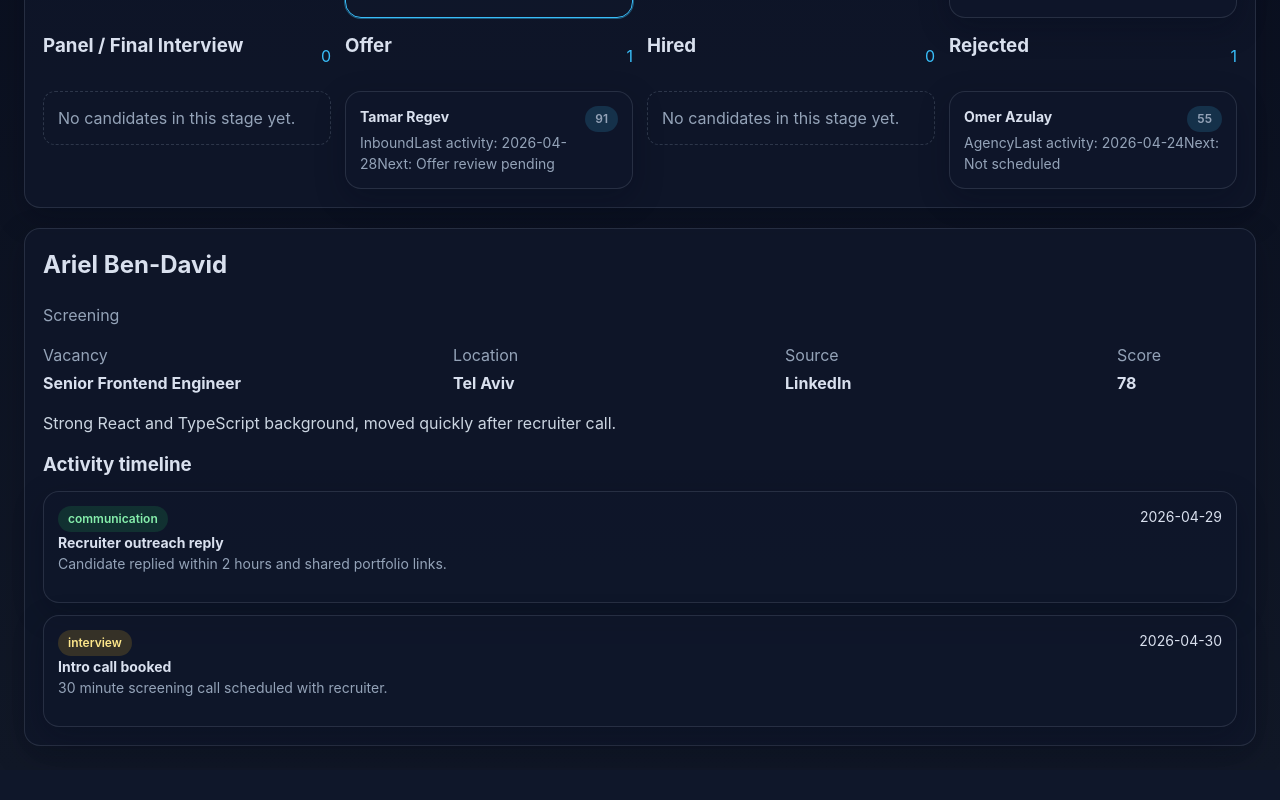
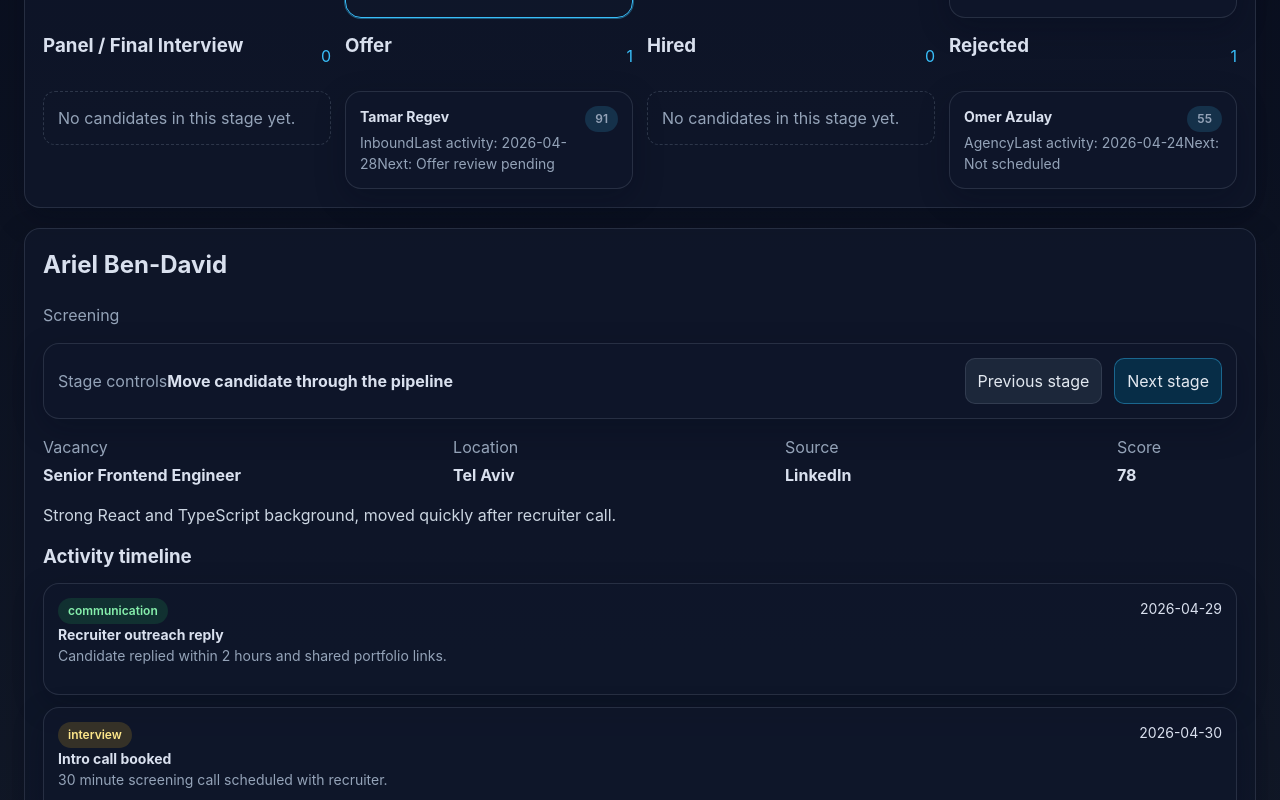
Before and after one commit to RivkindLeon/hr-recruitment-crm, a React (Vite) app: page / in a window 1280 px wide. Shown: the part 1052-1852 px from the top of the page. Before the commit the page ends 1822 px from the top, so only its background shows below. Built offline with nearby package versions, Linux system fonts and the light colour scheme.

Commit message:
feat: add candidate stage movement controls (#4)

```diff
--- a/src/App.tsx
+++ b/src/App.tsx
@@ -1,15 +1,19 @@
 import { useMemo, useState } from 'react';
-import { candidates, stageOrder, timelineEntries, vacancies } from './data/mockData';
+import { candidates as initialCandidates, stageOrder, timelineEntries, vacancies } from './data/mockData';
 import type { Candidate, CandidateStage } from './types';
 
 const formatDate = (value: string) => value;
 
-const getCandidatesForVacancy = (vacancyId: string) =>
-  candidates.filter((candidate) => candidate.vacancyId === vacancyId);
+const getCandidatesForVacancy = (allCandidates: Candidate[], vacancyId: string) =>
+  allCandidates.filter((candidate) => candidate.vacancyId === vacancyId);
 
 export default function App() {
+  const [candidateRecords, setCandidateRecords] = useState(initialCandidates);
   const [selectedVacancyId, setSelectedVacancyId] = useState(vacancies[0]?.id ?? '');
-  const vacancyCandidates = useMemo(() => getCandidatesForVacancy(selectedVacancyId), [selectedVacancyId]);
+  const vacancyCandidates = useMemo(
+    () => getCandidatesForVacancy(candidateRecords, selectedVacancyId),
+    [candidateRecords, selectedVacancyId],
+  );
   const [selectedCandidateId, setSelectedCandidateId] = useState(vacancyCandidates[0]?.id ?? '');
 
   const selectedVacancy = vacancies.find((vacancy) => vacancy.id === selectedVacancyId) ?? vacancies[0];
@@ -29,11 +33,41 @@ export default function App() {
   }, [vacancyCandidates]);
 
   const selectedTimeline = timelineEntries.filter((entry) => entry.candidateId === selectedCandidate?.id);
+  const selectedCandidateStageIndex = selectedCandidate ? stageOrder.indexOf(selectedCandidate.currentStage) : -1;
 
   const handleVacancySelect = (vacancyId: string) => {
     setSelectedVacancyId(vacancyId);
-    const nextCandidate = getCandidatesForVacancy(vacancyId)[0];
+    const nextCandidate = getCandidatesForVacancy(candidateRecords, vacancyId)[0];
     setSelectedCandidateId(nextCandidate?.id ?? '');
+  };
+
+  const moveCandidateToStage = (candidateId: string, nextStage: CandidateStage) => {
+    setCandidateRecords((currentCandidates) =>
+      currentCandidates.map((candidate) =>
+        candidate.id === candidateId
+          ? {
+              ...candidate,
+              currentStage: nextStage,
+              lastActivityDate: '2026-05-01',
+              nextInterview: nextStage === 'Rejected' || nextStage === 'Hired' ? undefined : candidate.nextInterview,
+            }
+          : candidate,
+      ),
+    );
+  };
+
+  const moveSelectedCandidateBy = (direction: -1 | 1) => {
+    if (!selectedCandidate || selectedCandidateStageIndex === -1) {
+      return;
+    }
+
+    const nextStage = stageOrder[selectedCandidateStageIndex + direction];
+
+    if (!nextStage) {
+      return;
+    }
+
+    moveCandidateToStage(selectedCandidate.id, nextStage);
   };
 
   return (
@@ -43,12 +77,12 @@ export default function App() {
           <p className="eyebrow">First app shell milestone</p>
           <h1>HR Recruitment CRM</h1>
           <p className="page-subtitle">
-            Explore vacancies, review the hiring pipeline, and inspect candidate activity without backend complexity yet.
+            Explore vacancies, review the hiring pipeline, move candidates between stages, and inspect activity without backend complexity yet.
           </p>
         </div>
         <div className="summary-card">
           <span>{vacancies.length} vacancies</span>
-          <span>{candidates.length} candidates</span>
+          <span>{candidateRecords.length} candidates</span>
           <span>{timelineEntries.length} timeline items</span>
         </div>
       </header>
@@ -62,7 +96,7 @@ export default function App() {
 
           <div className="vacancy-list">
             {vacancies.map((vacancy) => {
-              const count = candidates.filter((candidate) => candidate.vacancyId === vacancy.id).length;
+              const count = candidateRecords.filter((candidate) => candidate.vacancyId === vacancy.id).length;
               const isSelected = vacancy.id === selectedVacancyId;
               return (
                 <button
@@ -140,6 +174,31 @@ export default function App() {
                 <p>{selectedCandidate.currentStage}</p>
               </div>
 
+              <div className="stage-movement-card">
+                <div>
+                  <span className="detail-label">Stage controls</span>
+                  <strong>Move candidate through the pipeline</strong>
+                </div>
+                <div className="stage-movement-actions">
+                  <button
+                    type="button"
+                    className="stage-action-button"
+                    onClick={() => moveSelectedCandidateBy(-1)}
+                    disabled={selectedCandidateStageIndex <= 0}
+                  >
+                    Previous stage
+                  </button>
+                  <button
+                    type="button"
+                    className="stage-action-button primary"
+                    onClick={() => moveSelectedCandidateBy(1)}
+                    disabled={selectedCandidateStageIndex === -1 || selectedCandidateStageIndex >= stageOrder.length - 1}
+                  >
+                    Next stage
+                  </button>
+                </div>
+              </div>
+
               <div className="detail-summary">
                 <div>
                   <span className="detail-label">Vacancy</span>
--- a/src/styles.css
+++ b/src/styles.css
@@ -63,7 +63,8 @@ p {
 .panel,
 .vacancy-card,
 .candidate-card,
-.timeline-item {
+.timeline-item,
+.stage-movement-card {
   background: rgba(15, 23, 42, 0.82);
   border: 1px solid rgba(148, 163, 184, 0.18);
   border-radius: 16px;
@@ -123,7 +124,9 @@ p {
 .stage-header,
 .timeline-item-top,
 .vacancy-meta,
-.detail-summary {
+.detail-summary,
+.stage-movement-card,
+.stage-movement-actions {
   display: flex;
   justify-content: space-between;
   gap: 12px;
@@ -199,6 +202,35 @@ p {
   top: 24px;
 }
 
+.stage-movement-card {
+  align-items: center;
+  margin-bottom: 16px;
+  padding: 14px;
+}
+
+.stage-movement-actions {
+  flex-wrap: wrap;
+}
+
+.stage-action-button {
+  border: 1px solid rgba(148, 163, 184, 0.18);
+  background: rgba(30, 41, 59, 0.95);
+  color: #e2e8f0;
+  border-radius: 10px;
+  padding: 10px 12px;
+  cursor: pointer;
+}
+
+.stage-action-button.primary {
+  border-color: rgba(56, 189, 248, 0.4);
+  background: rgba(8, 47, 73, 0.95);
+}
+
+.stage-action-button:disabled {
+  cursor: not-allowed;
+  opacity: 0.45;
+}
+
 .detail-summary {
   flex-wrap: wrap;
   margin-bottom: 16px;
@@ -258,4 +290,9 @@ p {
   .pipeline-columns {
     grid-template-columns: 1fr;
   }
+
+  .stage-movement-card {
+    flex-direction: column;
+    align-items: stretch;
+  }
 }
```
